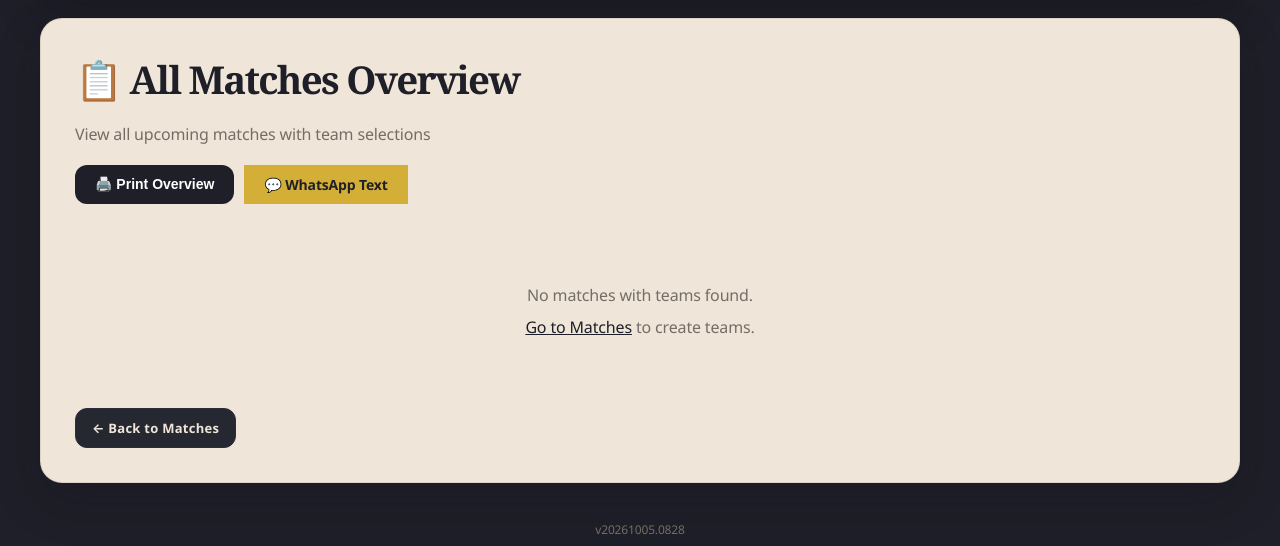
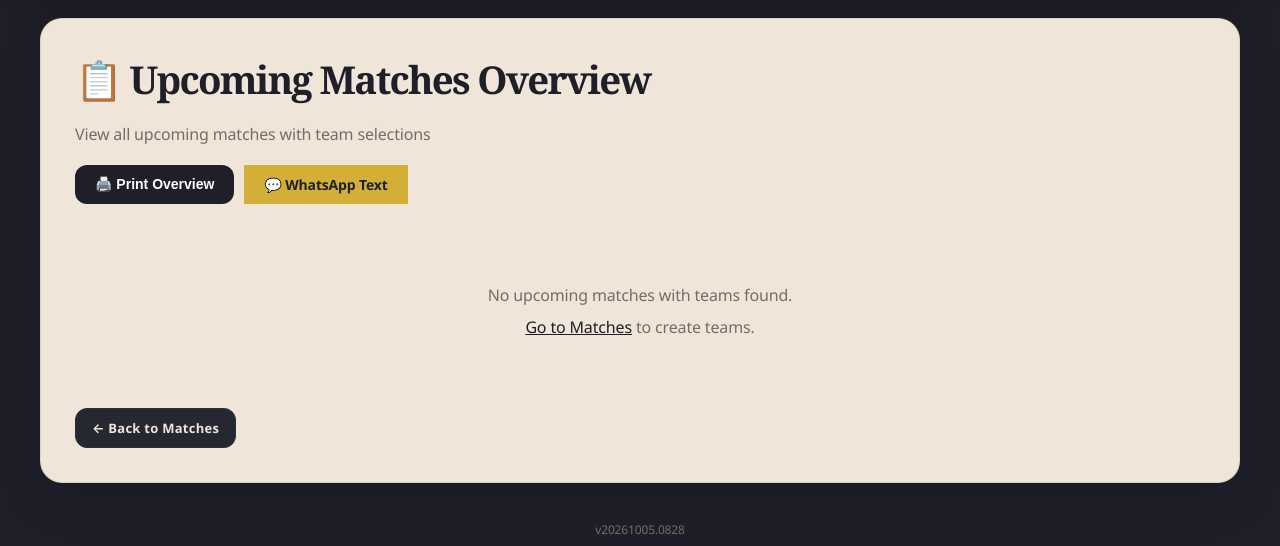
Before and after one commit to counterfitninja/frometowneagles, a Flask app: page /matches/overview in a window 1280 px wide. Shown: the part 140-686 px from the top of the page. Run offline with Flask 3, Linux system fonts and the light colour scheme; the visitor is signed in with stand-in values (Sample User, id 1); data comes from the database, SQL or seed files in the repository; data that the repository does not hold is empty.

Commit message:
Hide past fixtures from match overview
Filter past fixtures from the manager overview and WhatsApp export, and clarify the page labels. Add coverage confirming only current and future fixtures are shown.\n\nCo-authored-by: Copilot App <223556219+Copilot@users.noreply.github.com>

```diff
--- a/app.py
+++ b/app.py
@@ -942,16 +942,18 @@ def matches():
 @login_required
 def matches_overview():
     import json
-
-    with get_db() as conn:
-        # Get all matches with formations
+    today = datetime.now().date().isoformat()
+
+    with get_db() as conn:
+        # Get upcoming matches with formations
         matches_list = conn.execute('''
             SELECT m.*, f.data as formation_data
             FROM matches m
             LEFT JOIN formations f ON m.formation_id = f.id
             WHERE m.formation_id IS NOT NULL
+              AND m.match_date >= ?
             ORDER BY m.match_date
-        ''').fetchall()
+        ''', (today,)).fetchall()
 
         # Get all players
         all_players = conn.execute('SELECT * FROM players ORDER BY name').fetchall()
@@ -1035,16 +1037,18 @@ def matches_overview():
 @login_required
 def matches_overview_text():
     import json
-
-    with get_db() as conn:
-        # Get all matches with formations
+    today = datetime.now().date().isoformat()
+
+    with get_db() as conn:
+        # Get upcoming matches with formations
         matches_list = conn.execute('''
             SELECT m.*, f.data as formation_data
             FROM matches m
             LEFT JOIN formations f ON m.formation_id = f.id
             WHERE m.formation_id IS NOT NULL
+              AND m.match_date >= ?
             ORDER BY m.match_date
-        ''').fetchall()
+        ''', (today,)).fetchall()
 
         # Get all players
         all_players = conn.execute('SELECT * FROM players ORDER BY name').fetchall()
--- a/templates/matches_overview.html
+++ b/templates/matches_overview.html
@@ -277,7 +277,7 @@
 
 {% block content %}
 <div class="card">
-    <h2>📋 All Matches Overview</h2>
+    <h2>📋 Upcoming Matches Overview</h2>
     <p style="color: #756d66; margin-bottom: 20px;">View all upcoming matches with team selections</p>
 
     <div style="display: flex; gap: 10px; margin-bottom: 20px;">
@@ -368,14 +368,14 @@
     </div>
     {% else %}
     <div style="text-align: center; padding: 40px; color: #756d66;">
-        <p>No matches with teams found.</p>
+        <p>No upcoming matches with teams found.</p>
         <p style="margin-top: 10px;"><a href="/matches" style="color: #1e1f28;">Go to Matches</a> to create teams.</p>
     </div>
     {% endif %}
 
     {% if player_stats %}
     <div class="match-overview-card" style="margin-top: 30px;">
-        <h3 style="color: #1e1f28; margin-bottom: 20px; text-align: center; font-size: 24px;">📋 Player Statistics Across All Matches</h3>
+        <h3 style="color: #1e1f28; margin-bottom: 20px; text-align: center; font-size: 24px;">📋 Player Statistics Across Upcoming Matches</h3>
         <table style="width: 100%; border-collapse: collapse;">
             <thead>
                 <tr style="background: #f7efe5; border-bottom: 2px solid #d2c5b6;">
```
Also changed, not shown: tests/test_live_matches.py (+14 -0 lines).
